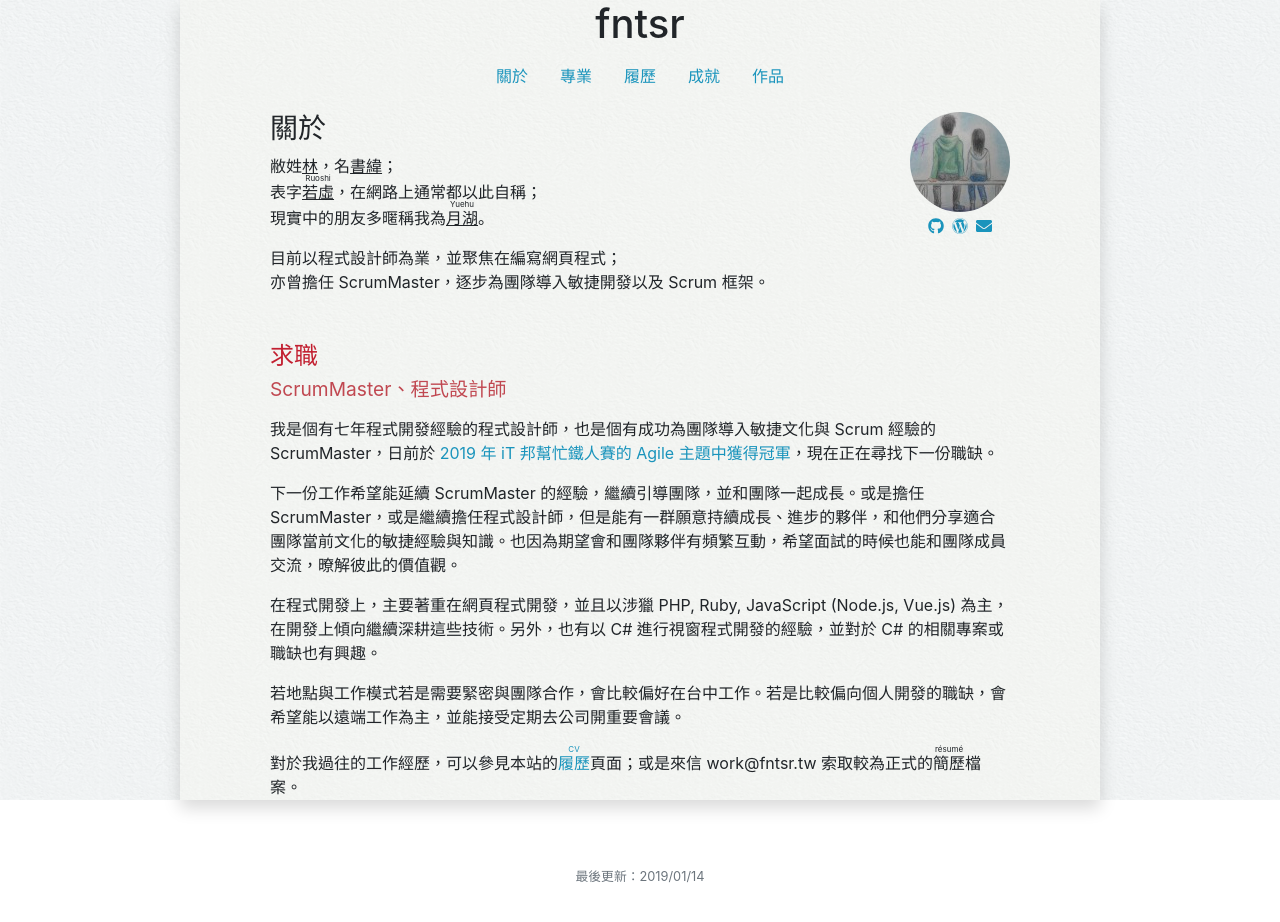
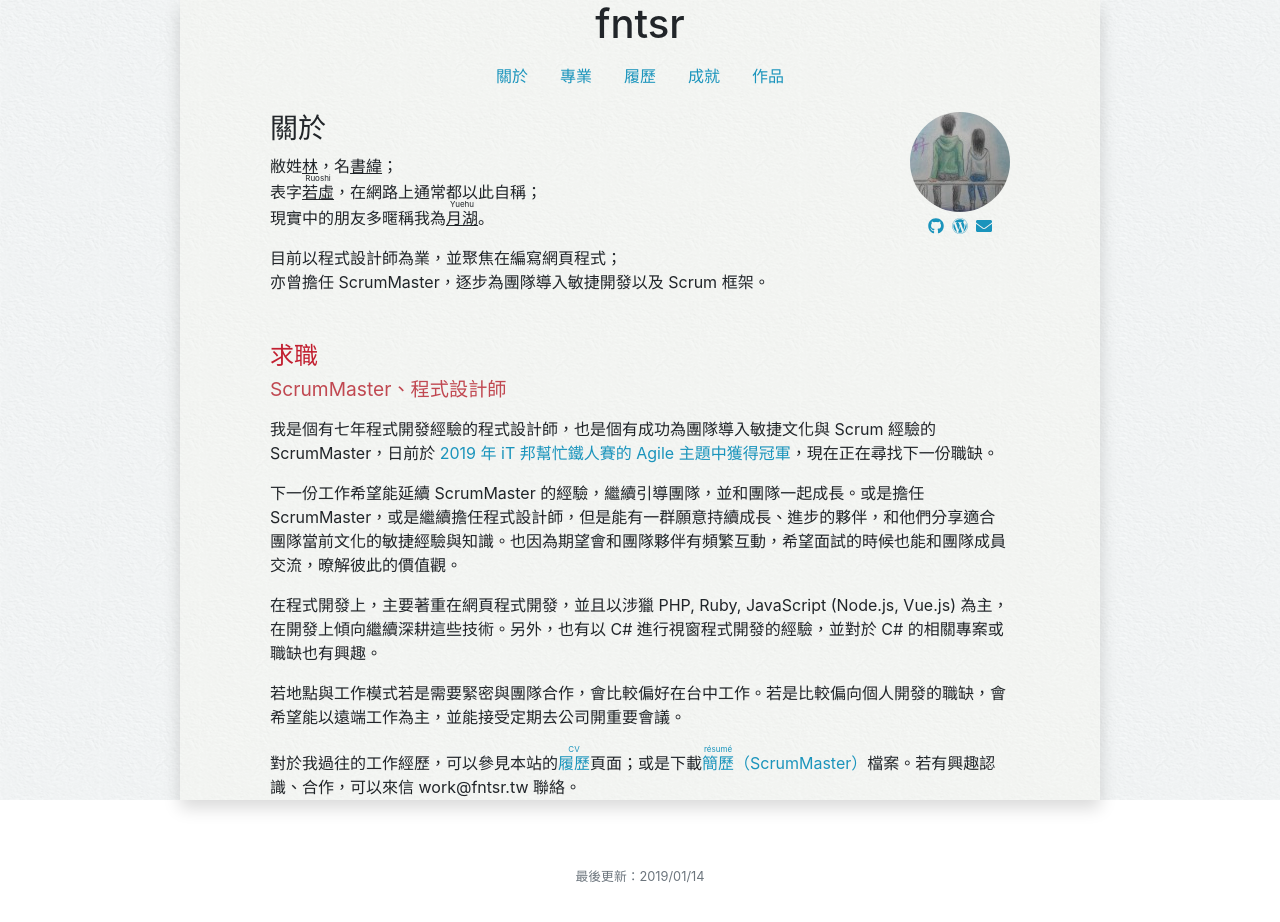
Before and after one commit to fntsrlike/fntsr.tw-2019, a Vue app: page / in a window 1280 px wide. Shown: the top 922 px of the page. Built offline with nearby package versions, Linux system fonts and the light colour scheme.

Commit message:
Add SM resume download link

```diff
--- a/src/views/Profiles.vue
+++ b/src/views/Profiles.vue
@@ -64,7 +64,7 @@
         若地點與工作模式若是需要緊密與團隊合作，會比較偏好在台中工作。若是比較偏向個人開發的職缺，會希望能以遠端工作為主，並能接受定期去公司開重要會議。
       </p>
       <p>
-        對於我過往的工作經歷，可以參見本站的<router-link to="/cv"><ruby>履歷<rt>CV</rt></ruby></router-link>頁面；或是來信 work@fntsr.tw 索取較為正式的<ruby>簡歷<rt>résumé</rt></ruby>檔案。
+        對於我過往的工作經歷，可以參見本站的<router-link to="/cv"><ruby>履歷<rt>CV</rt></ruby></router-link>頁面；或是下載<a href="https://www.dropbox.com/s/fh5kn7quccbhm0d/Resume2019_ScrumMaster.pdf?dl=1"><ruby>簡歷<rt>résumé</rt></ruby>（ScrumMaster）</a>檔案。若有興趣認識、合作，可以來信 work@fntsr.tw 聯絡。
       </p>
     </article>
   </section>
```
